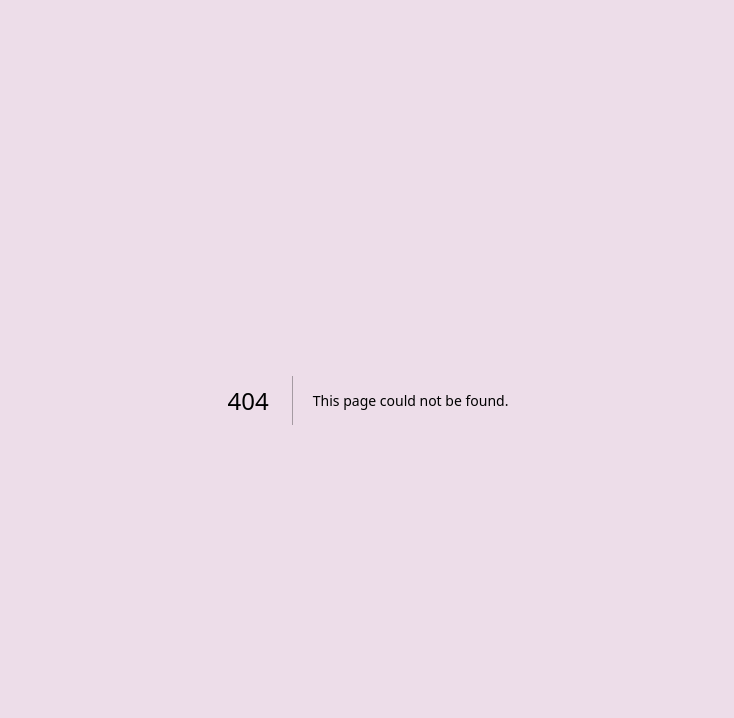
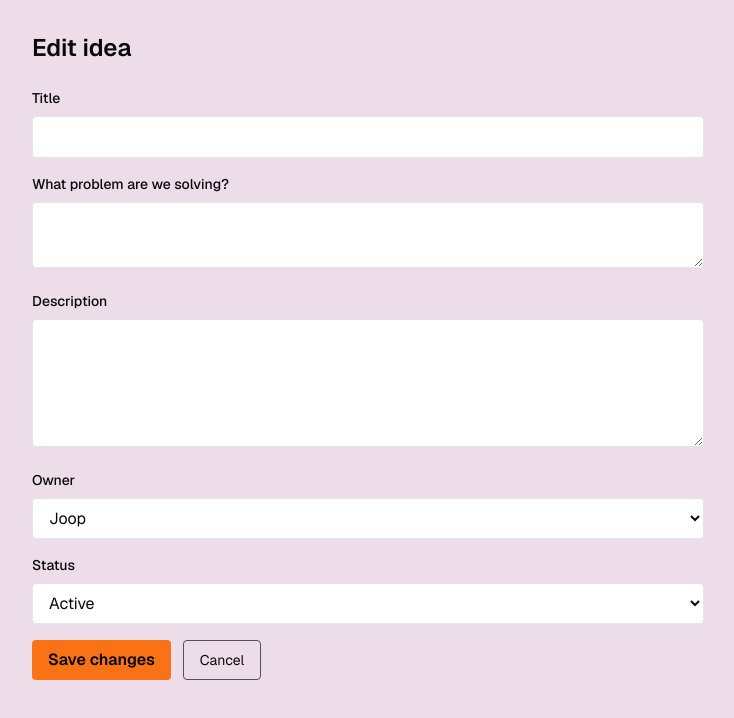
Before and after one commit to jxoranje/the_roastery, a Next.js app: page /ideas/1/edit in a window 1280 px wide. Before the commit this address had no page. Shown: the top 718 px of the page, without its empty margins (272-1006 px from the left). Built offline with nearby package versions, Linux system fonts and the light colour scheme; no server answers; the database is empty.

Commit message:
Restore edit page safely

```diff
--- a/app/ideas/[id]/edit/temp.tsx
+++ b/app/ideas/[id]/edit/EditIdeaClient.tsx
@@ -2,7 +2,7 @@
 
 import * as React from "react";
 import { useEffect, useState } from "react";
-import { useRouter, useParams } from "next/navigation";
+import { useRouter } from "next/navigation";
 import { createClient } from "@/lib/supabase/client";
 
 const supabase = createClient();
@@ -16,10 +16,8 @@ type Idea = {
   status: string | null;
 };
 
-export default function EditIdeaPage() {
+export default function EditIdeaClient({ id }: { id: string }) {
   const router = useRouter();
-  const params = useParams<{ id: string }>();
-  const id = params.id;
 
   const [loading, setLoading] = useState(true);
   const [saving, setSaving] = useState(false);
@@ -31,8 +29,6 @@ export default function EditIdeaPage() {
 
   useEffect(() => {
     async function loadIdea() {
-      if (!id) return;
-
       setLoading(true);
 
       const { data, error } = await supabase
@@ -56,7 +52,9 @@ export default function EditIdeaPage() {
       setLoading(false);
     }
 
-    loadIdea();
+    if (id) {
+      loadIdea();
+    }
   }, [id]);
 
   async function handleSubmit(e: React.FormEvent<HTMLFormElement>) {
--- /dev/null
+++ b/app/ideas/[id]/edit/page.tsx
@@ -0,0 +1,9 @@
+import EditIdeaClient from "./EditIdeaClient";
+
+export default function Page({
+  params,
+}: {
+  params: { id: string };
+}) {
+  return <EditIdeaClient id={params.id} />;
+}
```
